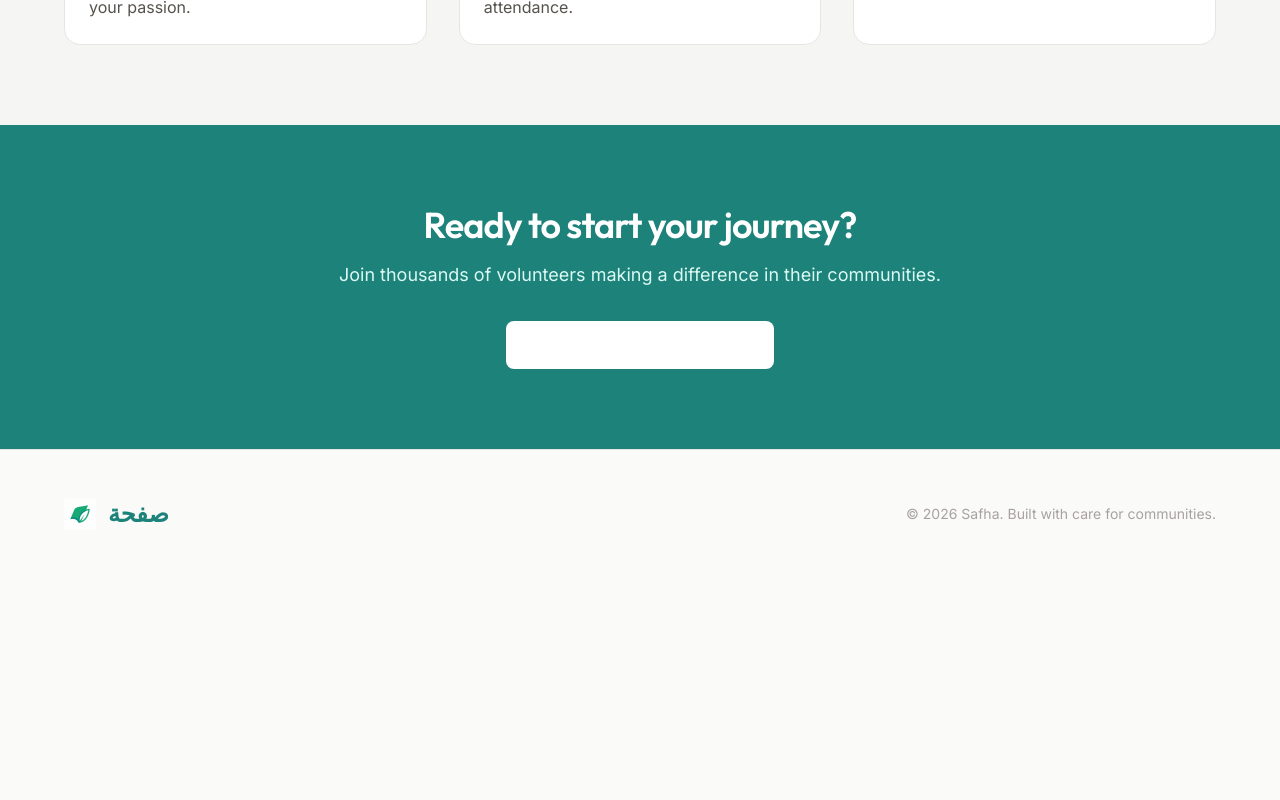
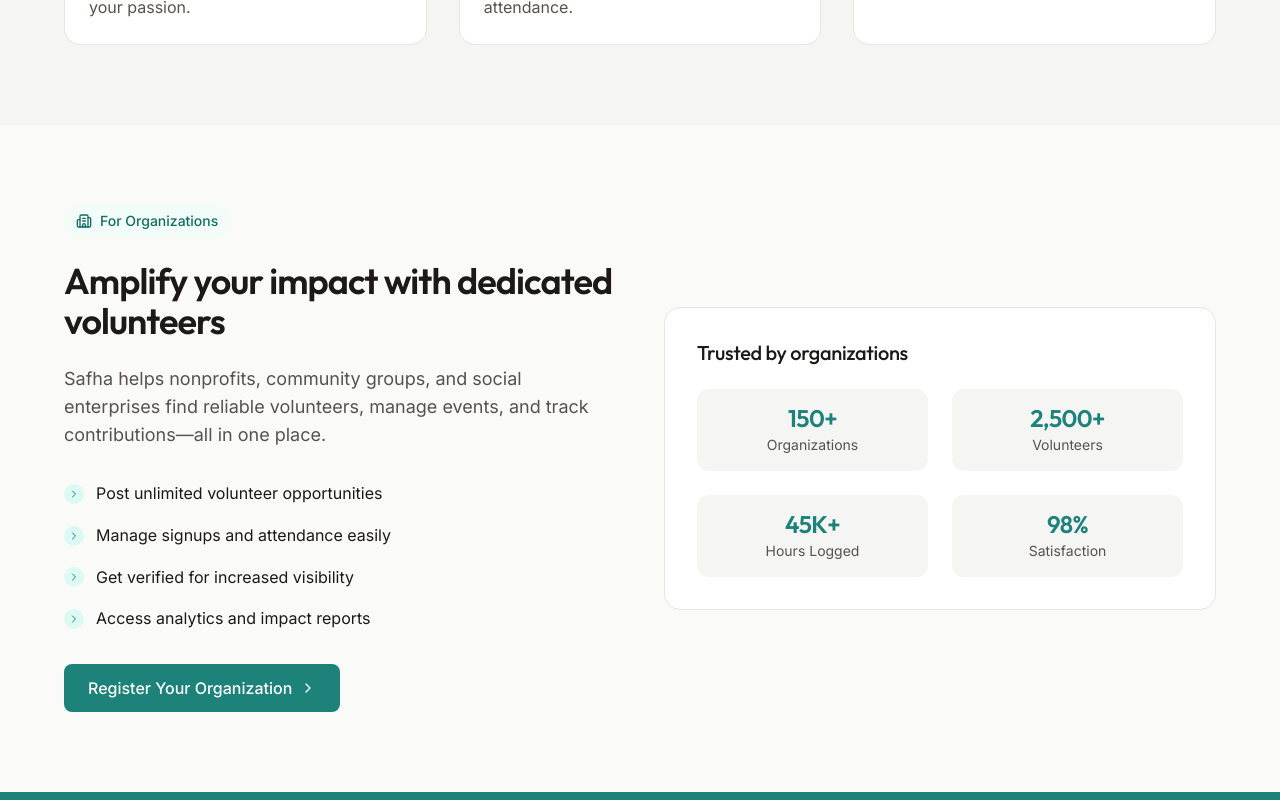
Before and after one commit to SalmaanRauf/Safha, a Next.js app: page / in a window 1280 px wide. Shown: the part 1720-2520 px from the top of the page. Before the commit the page ends 2298 px from the top, so only its background shows below. Built offline with nearby package versions, Linux system fonts and the light colour scheme.

Commit message:
feat: add favicon and For Organizations landing section

```diff
--- a/src/app/page.tsx
+++ b/src/app/page.tsx
@@ -18,7 +18,8 @@
   TrendingUp,
   UserPlus,
   Search,
-  Award
+  Award,
+  Building2
 } from 'lucide-react'
 
 export default function LandingPage() {
@@ -200,6 +201,73 @@
         </div>
       </section>
 
+      {/* For Organizations Section */}
+      <section id="for-orgs" className="py-20 px-4 sm:px-6 lg:px-8">
+        <div className="max-w-6xl mx-auto">
+          <div className="grid lg:grid-cols-2 gap-12 items-center">
+            {/* Left: Text Content */}
+            <div>
+              <div className="inline-flex items-center gap-2 px-3 py-1.5 rounded-full bg-[hsl(var(--color-primary-50))] text-[hsl(var(--color-primary-700))] text-sm font-medium mb-6">
+                <Building2 className="w-4 h-4" />
+                For Organizations
+              </div>
+              <h2 className="text-display text-3xl sm:text-4xl text-[hsl(var(--text-primary))] mb-6">
+                Amplify your impact with dedicated volunteers
+              </h2>
+              <p className="text-lg text-[hsl(var(--text-secondary))] mb-8">
+                Safha helps nonprofits, community groups, and social enterprises
+                find reliable volunteers, manage events, and track contributions—all in one place.
+              </p>
+
+              <ul className="space-y-4 mb-8">
+                {[
+                  'Post unlimited volunteer opportunities',
+                  'Manage signups and attendance easily',
+                  'Get verified for increased visibility',
+                  'Access analytics and impact reports',
+                ].map((item, i) => (
+                  <li key={i} className="flex items-center gap-3">
+                    <div className="w-5 h-5 rounded-full bg-[hsl(var(--color-primary-100))] flex items-center justify-center">
+                      <ChevronRight className="w-3 h-3 text-[hsl(var(--color-primary-600))]" />
+                    </div>
+                    <span className="text-[hsl(var(--text-primary))]">{item}</span>
+                  </li>
+                ))}
+              </ul>
+
+              <Link href="/signup?role=organization">
+                <Button size="lg">
+                  Register Your Organization
+                  <ChevronRight className="w-4 h-4" />
+                </Button>
+              </Link>
+            </div>
+
+            {/* Right: Visual/Stats */}
+            <div className="bg-[hsl(var(--bg-elevated))] rounded-[var(--radius-xl)] p-8 border border-[hsl(var(--border-subtle))]">
+              <h3 className="text-heading text-xl mb-6">Trusted by organizations</h3>
+              <div className="grid grid-cols-2 gap-6">
+                {[
+                  { value: '150+', label: 'Organizations' },
+                  { value: '2,500+', label: 'Volunteers' },
+                  { value: '45K+', label: 'Hours Logged' },
+                  { value: '98%', label: 'Satisfaction' },
+                ].map((stat, i) => (
+                  <div key={i} className="text-center p-4 rounded-[var(--radius-lg)] bg-[hsl(var(--bg-secondary))]">
+                    <div className="text-display text-2xl text-[hsl(var(--color-primary-600))] mb-1">
+                      {stat.value}
+                    </div>
+                    <div className="text-sm text-[hsl(var(--text-secondary))]">
+                      {stat.label}
+                    </div>
+                  </div>
+                ))}
+              </div>
+            </div>
+          </div>
+        </div>
+      </section>
+
       {/* CTA Section */}
       <section className="py-20 px-4 sm:px-6 lg:px-8 bg-[hsl(var(--color-primary-600))]">
         <div className="max-w-3xl mx-auto text-center">
```
Also changed, not shown: src/app/icon.png (added).
